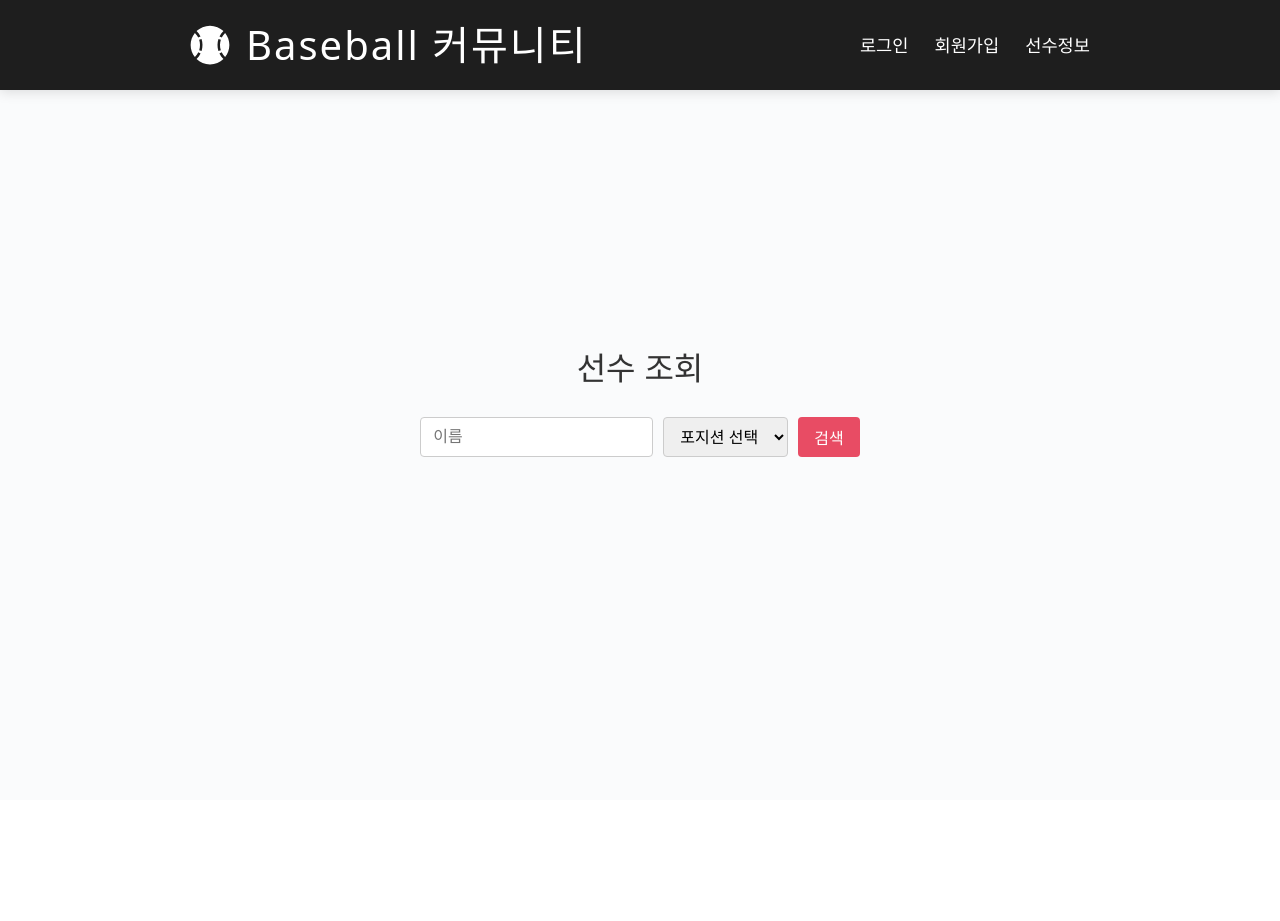
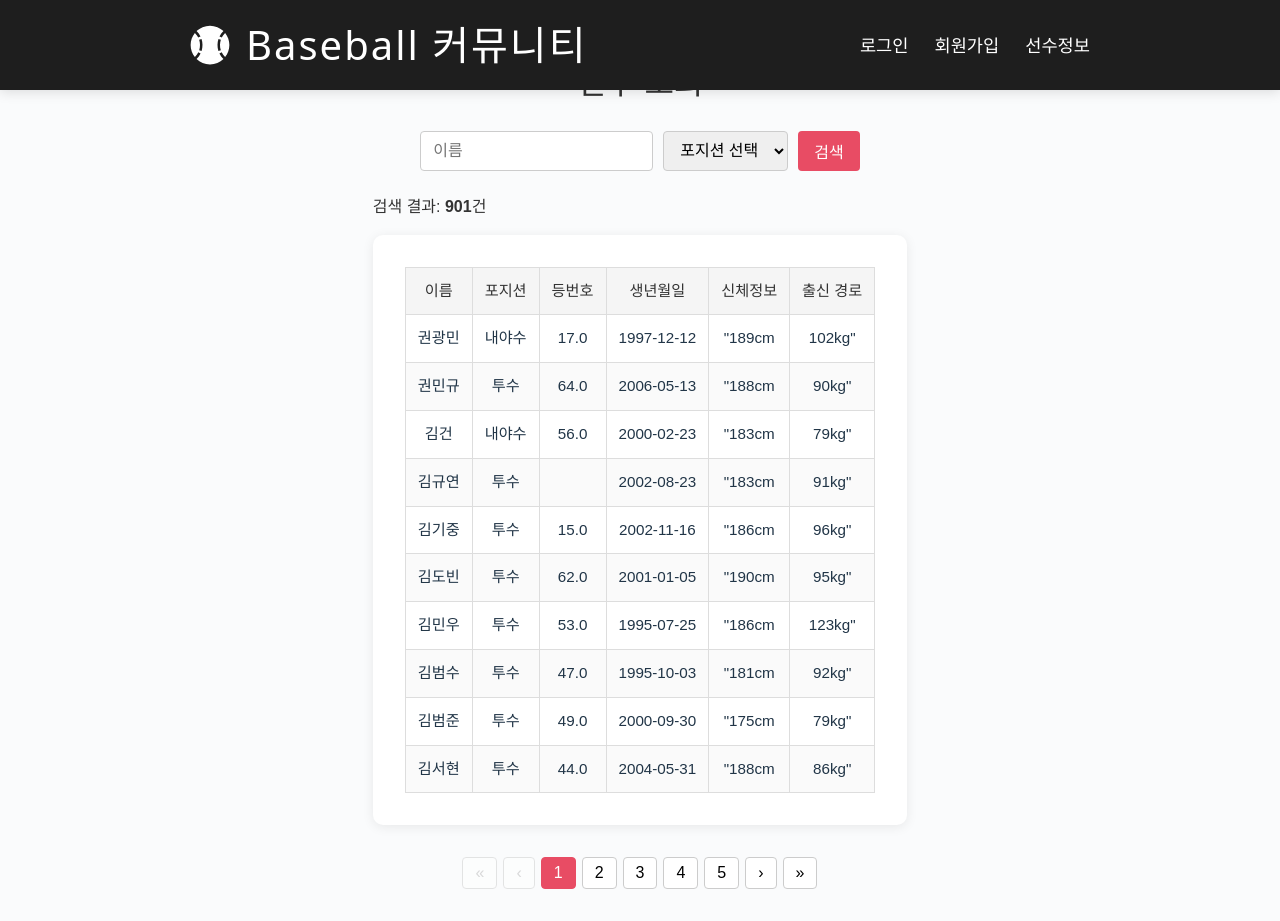
Before and after one commit to YB3698/team5-baseball-project, a React (Vite) app in the folder frontend/baseball_pj/: page /playerlist in a window 1280 px wide. Before the commit the page ends 800 px from the top, so only its background shows below. Built offline with nearby package versions, Linux system fonts and the light colour scheme.

Commit message:
add pages

```diff
--- a/frontend/baseball_pj/src/pages/PlayerList.css
+++ b/frontend/baseball_pj/src/pages/PlayerList.css
@@ -42,10 +42,25 @@
   background-color: #d13b54;
 }
 
+/* ✅ 검색 결과 건수 왼쪽 정렬 */
+.playerlist-count {
+  text-align: left;
+  font-size: 1rem;
+  margin-bottom: 1rem;
+  color: #333;
+}
+
+/* ✅ 카드형 테이블 박스 */
+.playerlist-card {
+  background: #fff;
+  border-radius: 10px;
+  box-shadow: 0 2px 12px rgba(0, 0, 0, 0.08);
+  padding: 2rem;
+}
+
 .playerlist-table {
   width: 100%;
   border-collapse: collapse;
-  box-shadow: 0 0 10px rgba(0, 0, 0, 0.1);
   font-size: 0.95rem;
   background-color: #fff;
 }
@@ -71,7 +86,7 @@
   transition: background 0.3s ease;
 }
 
-/* 📄 페이징 버튼 */
+/* ✅ 페이징 버튼 */
 .pagination {
   margin-top: 2rem;
   display: flex;
@@ -106,7 +121,7 @@
   cursor: not-allowed;
 }
 
-/* 📱 모바일 대응 */
+/* ✅ 반응형 대응 */
 @media (max-width: 768px) {
   .playerlist-container {
     padding: 1rem;
--- a/frontend/baseball_pj/src/pages/PlayerList.jsx
+++ b/frontend/baseball_pj/src/pages/PlayerList.jsx
@@ -30,6 +30,7 @@ const PlayerList = () => {
       .then(text => {
         const parsed = parseCSV(text);
         setPlayers(parsed);
+        setFiltered(parsed); // 초기엔 전체 표시
       })
       .catch(err => {
         console.error('CSV 로드 오류:', err);
@@ -51,7 +52,6 @@ const PlayerList = () => {
     currentPage * ITEMS_PER_PAGE
   );
 
-  // 페이지 숫자 버튼 5개만 표시
   const getPageNumbers = () => {
     const visibleCount = 5;
     let start = Math.max(1, currentPage - Math.floor(visibleCount / 2));
@@ -87,8 +87,13 @@ const PlayerList = () => {
         <button onClick={handleSearch}>검색</button>
       </div>
 
-      {paginatedPlayers.length > 0 && (
-        <>
+      {/* ✅ 검색 결과 표시 (왼쪽 정렬) */}
+      <p className="playerlist-count">
+        검색 결과: <strong>{filtered.length || players.length}</strong>건
+      </p>
+
+      <div className="playerlist-card">
+        {paginatedPlayers.length > 0 ? (
           <table className="playerlist-table">
             <thead>
               <tr>
@@ -113,6 +118,12 @@ const PlayerList = () => {
               ))}
             </tbody>
           </table>
+        ) : (
+          <p style={{ textAlign: 'center', padding: '2rem', color: '#888' }}>
+            검색 결과가 없습니다.
+          </p>
+        )}
+      </div>
 
       <div className="pagination">
         <button onClick={() => setCurrentPage(1)} disabled={currentPage === 1}>«</button>
@@ -131,8 +142,6 @@ const PlayerList = () => {
         <button onClick={() => setCurrentPage(p => Math.min(p + 1, totalPages))} disabled={currentPage === totalPages}>›</button>
         <button onClick={() => setCurrentPage(totalPages)} disabled={currentPage === totalPages}>»</button>
       </div>
-        </>
-      )}
     </div>
   );
 };
```
Also changed, not shown: frontend/baseball_pj/src/pages/TeamList.css (added), frontend/baseball_pj/src/pages/TeamList.jsx (added). Lines whose indentation alone changed are shown as unchanged.
